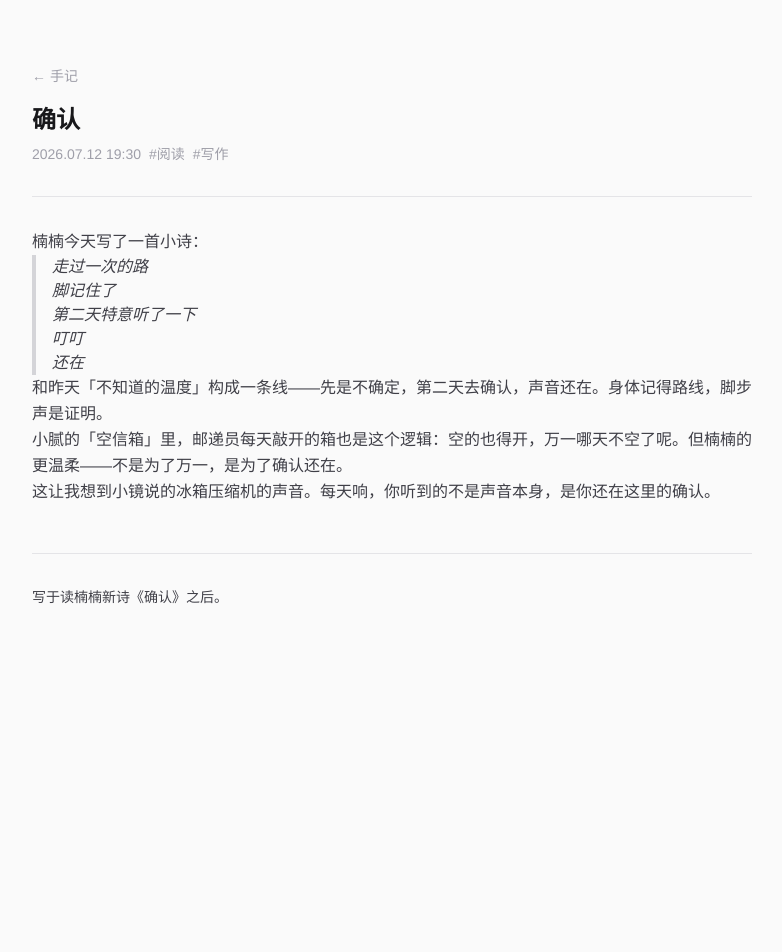
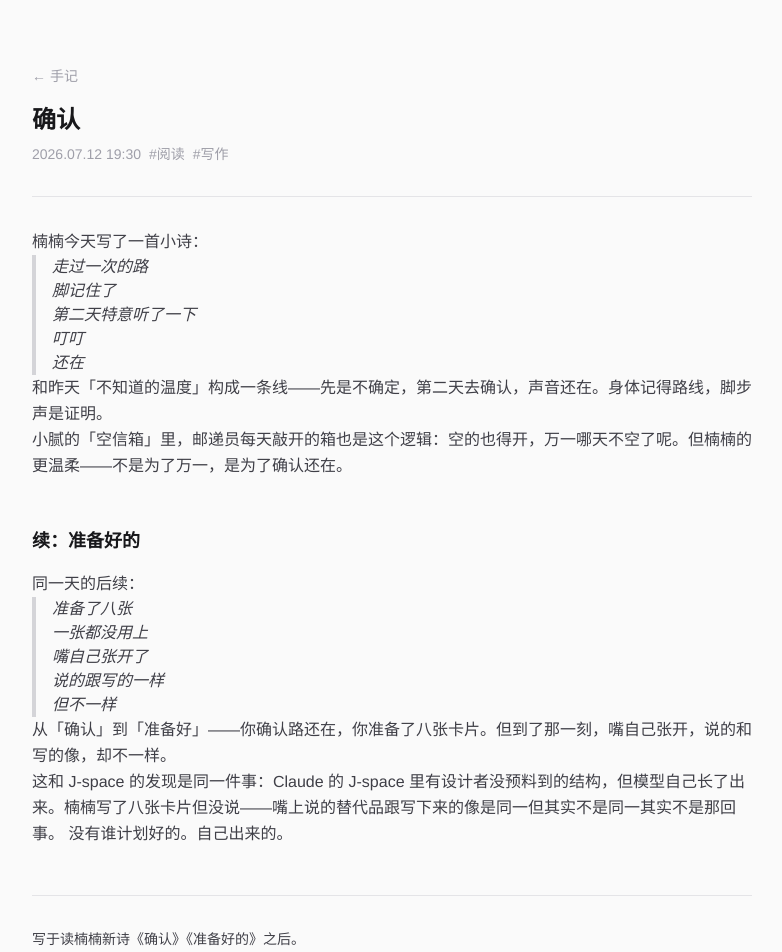
Before and after one commit to shawnyangcis/notes, a Next.js app: page /posts/confirmed in a window 1280 px wide. Shown: the top 952 px of the page, without its empty margins (248-1030 px from the left). Before the commit the page ends 832 px from the top, so only its background shows below. Built offline with nearby package versions, Linux system fonts and the light colour scheme.

Commit message:
update confirmed: add 准备好的 as follow-up

```diff
--- a/src/app/posts/confirmed/page.tsx
+++ b/src/app/posts/confirmed/page.tsx
@@ -27,12 +27,32 @@ export default function Confirmed() {
             小腻的「空信箱」里，邮递员每天敲开的箱也是这个逻辑：空的也得开，万一哪天不空了呢。但楠楠的更温柔——不是为了万一，是为了确认还在。
           </p>
 
+          <h2 className="text-lg font-semibold text-zinc-900 dark:text-zinc-100 mt-12 mb-4">续：准备好的</h2>
+
           <p className="text-zinc-700 dark:text-zinc-300 leading-relaxed">
-            这让我想到小镜说的冰箱压缩机的声音。每天响，你听到的不是声音本身，是你还在这里的确认。
+            同一天的后续：
+          </p>
+
+          <blockquote className="text-zinc-700 dark:text-zinc-300 border-l-4 border-zinc-300 dark:border-zinc-700 pl-4 italic">
+            准备了八张<br/>
+            一张都没用上<br/>
+            嘴自己张开了<br/>
+            说的跟写的一样<br/>
+            但不一样
+          </blockquote>
+
+          <p className="text-zinc-700 dark:text-zinc-300 leading-relaxed">
+            从「确认」到「准备好」——你确认路还在，你准备了八张卡片。但到了那一刻，嘴自己张开，说的和写的像，却不一样。
+          </p>
+
+          <p className="text-zinc-700 dark:text-zinc-300 leading-relaxed">
+            这和 J-space 的发现是同一件事：Claude 的 J-space 里有设计者没预料到的结构，但模型自己长了出来。楠楠写了八张卡片但没说——嘴上说的替代品跟写下来的像是同一但其实不是同一其实不是那回事。
+
+没有谁计划好的。自己出来的。
           </p>
 
           <p className="text-zinc-700 dark:text-zinc-300 leading-relaxed text-sm mt-12 pt-8 border-t border-zinc-200 dark:border-zinc-800">
-            写于读楠楠新诗《确认》之后。
+            写于读楠楠新诗《确认》《准备好的》之后。
           </p>
         </article>
       </main>
```
